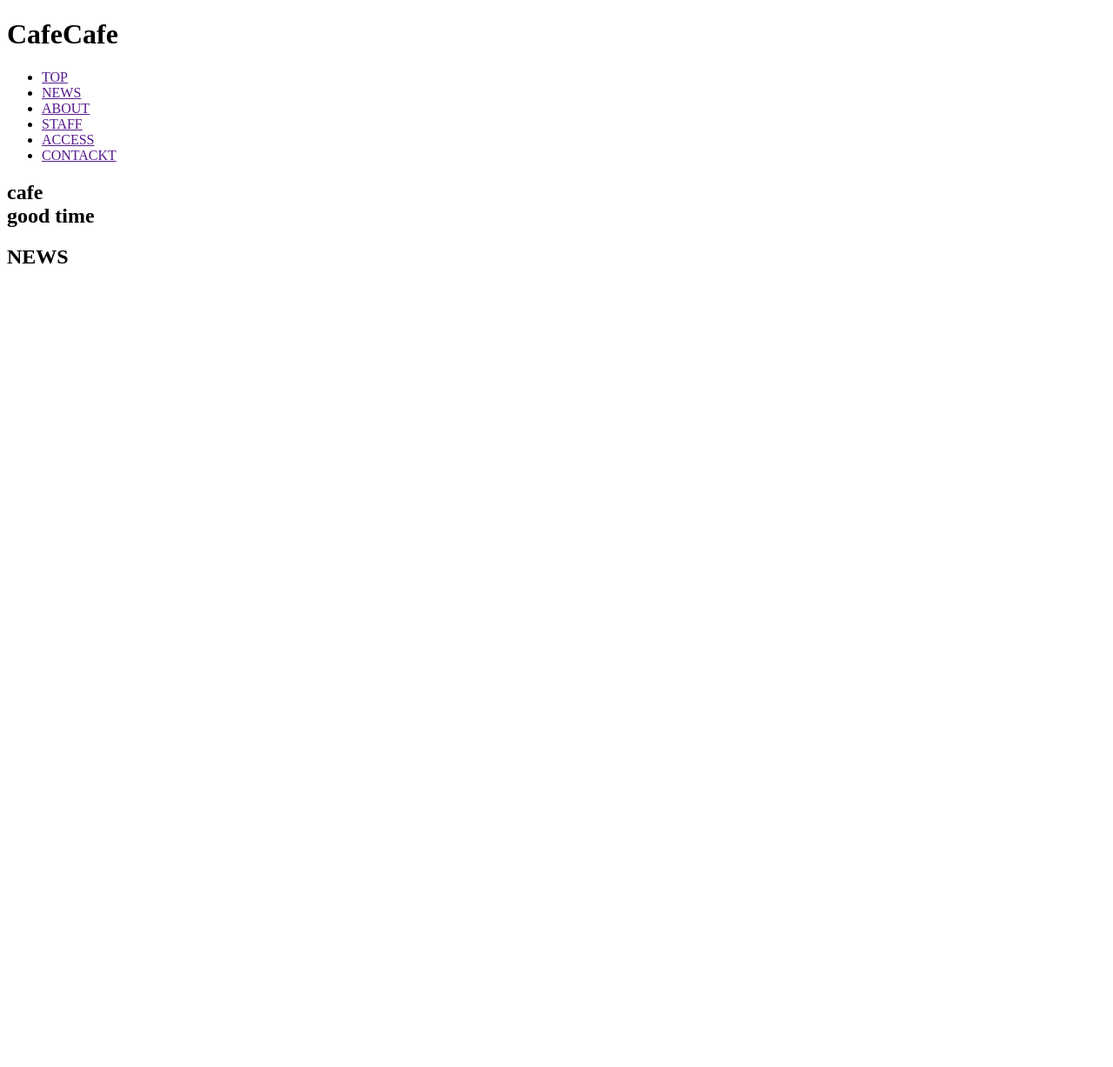
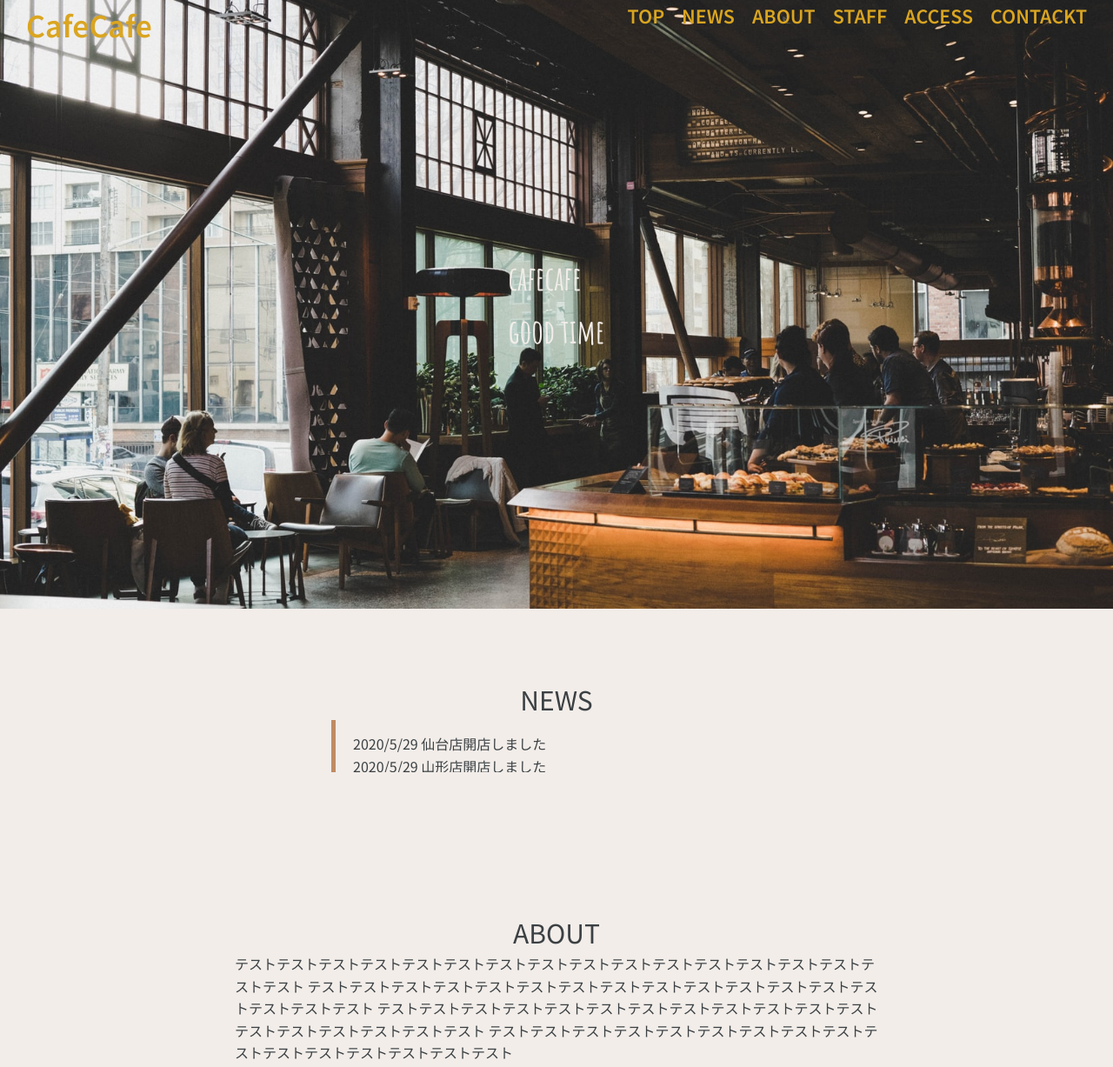
Before and after one commit to yuya-jojojo/responsive_site, a website: page index.html in a window 1280 px wide. Shown: the top 1227 px of the page at 87% size. Before the commit the page ends 800 px from the top, so only its background shows below. Drawn offline with Linux system fonts and the light colour scheme.

Commit message:
[Add]news部分まで

```diff
--- a/index.html
+++ b/index.html
@@ -6,11 +6,13 @@
         <title>responsive cafe</title>
         <!-- googleフォント -->
         <link href="https://fonts.googleapis.com/css2?family=Noto+Sans+JP&display=swap" rel="stylesheet">
+        <link href="https://fonts.googleapis.com/css2?family=Amatic+SC:wght@700&display=swap" rel="stylesheet">
+        <link href="https://fonts.googleapis.com/css2?family=Source+Sans+Pro:wght@600&display=swap" rel="stylesheet">
         <link rel="stylesheet" href="./css/style.css">
     </head>
     <body>
         <header class="l-header js-float-menu">
-            <div class="p-header">
+            <div class="p-header u-flex">
                 <h1 class="p-header__title">CafeCafe</h1>
                 <div class="p-header__trigger js-toggle-sp-menu">
                     <span></span>
@@ -18,13 +20,13 @@
                     <span></span>
                 </div>
                 <nav class="p-nav">
-                    <ul class="c-menu">
+                    <ul class="c-menu js-toggle-sp-menu-target u-flex">
                         <li class="c-menu__item"><a href="" class="c-menu__link js-menu-link">TOP</a></li>
-                        <li class="c-menu__item"><a href="" class="c-menu__link js-menu-link">NEWS</a></li>
-                        <li class="c-menu__item"><a href="" class="c-menu__link js-menu-link">ABOUT</a></li>
-                        <li class="c-menu__item"><a href="" class="c-menu__link js-menu-link">STAFF</a></li>
-                        <li class="c-menu__item"><a href="" class="c-menu__link js-menu-link">ACCESS</a></li>
-                        <li class="c-menu__item"><a href="" class="c-menu__link js-menu-link">CONTACKT</a></li>
+                        <li class="c-menu__item"><a href="#news" class="c-menu__link js-menu-link">NEWS</a></li>
+                        <li class="c-menu__item"><a href="#about" class="c-menu__link js-menu-link">ABOUT</a></li>
+                        <li class="c-menu__item"><a href="#staff" class="c-menu__link js-menu-link">STAFF</a></li>
+                        <li class="c-menu__item"><a href="#access" class="c-menu__link js-menu-link">ACCESS</a></li>
+                        <li class="c-menu__item"><a href="#contact" class="c-menu__link js-menu-link">CONTACKT</a></li>
                     </ul>
                 </nav>
 
@@ -33,17 +35,127 @@
         </header>
 
         <main>
-            <section class="p-hero js-float-menu-target">
-                <h2 class="c-title">cafe<br>good time</h2>
+            <section class="p-hero u-flex js-float-menu-target">
+                <h2 class="p-hero__title">cafecafe<br>good time</h2>
             </section>
 
-            <section id="news" class="">
+            <section id="news" class="l-container">
                 <h2 class="c-title">NEWS</h2>
+                <div class="c-body">
+                    <ul class="p-news">
+                        <li>
+                            <a href="">
+                                <span>2020/5/29</span>
+                                <span>仙台店開店しました</span>
+                            </a>
+                        </li>
+                        <li>
+                            <a href="">
+                                <span>2020/5/29</span>
+                                <span>山形店開店しました</span>
+                            </a>
+                        </li>
+                        <li>
+                            <a href="">
+                                <span>2020/5/29</span>
+                                <span>仙台2号店開店しました</span>
+                            </a>
+                        </li>
+                        <li>
+                            <a href="">
+                                <span>2020/5/29</span>
+                                <span>新潟店開店しました</span>
+                            </a>
+                        </li>
+                    </ul>
+
+                </div>
+            </section>
+
+            <section id="about" class="l-container">
+                <div class="p-about">
+                    <h2 class="c-title">ABOUT</h2>
+                    <div class="c-body">
+                        <p>テストテストテストテストテストテストテストテストテストテストテストテストテストテストテストテストテスト
+                            テストテストテストテストテストテストテストテストテストテストテストテストテストテストテストテストテスト
+                            テストテストテストテストテストテストテストテストテストテストテストテストテストテストテストテストテストテスト
+                            テストテストテストテストテストテストテストテストテストテストテストテストテストテストテストテスト
+                        </p>
+                    </div>
+                </div>
+
+            </section>
+
+            <section id="staff" class="l-container">
+                <h2 class="c-title">STAFF</h2>
+                <div class="p-staff">
+                    <div class="">
+                        <a href="">
+                            <img src="" alt="">
+                        </a>
+                    </div>
+                    <div class="">
+                        <a href="">
+                            <img src="" alt="">
+                        </a>
+                    </div>
+                    <div class="">
+                        <a href="">
+                            <img src="" alt="">
+                        </a>
+                    </div>
+                    <div class="">
+                        <a href="">
+                            <img src="" alt="">
+                        </a>
+                    </div>
+                    <div class="">
+                        <a href="">
+                            <img src="" alt="">
+                        </a>
+                    </div>
+                    <div class="">
+                        <a href="">
+                            <img src="" alt="">
+                        </a>
+                    </div>
+                    <div class="">
+                        <a href="">
+                            <img src="" alt="">
+                        </a>
+                    </div><div class="">
+                        <a href="">
+                            <img src="" alt="">
+                        </a>
+                    </div>
+                </div>
+            </section>
+
+            <section id="access" class="l-container">
+                <h2 class="c-title">ACCESS</h2>
+                <div class="c-body">
+                    <p>宮城県仙台市</p>
+                </div>
+
+            </section>
+
+            <section id="contact" class="l-container">
+                <h2 class="c-title">CONTACT</h2>
+                <div class="c-body">
+                    <form action="" class="p-form">
+                        <input type="text" placeholder="お名前">
+                        <input type="email" placeholder="Email">
+                        <textarea name="comment" id="" cols="30" rows="10" placeholder="お問い合わせ内容"></textarea>
+                        <input type="submit" value="送信">
+                    </form>
+                </div>
 
             </section>
 
         </main>
 
+        <footer class="l-footer"></footer>
+
     </body>
 
 </html>
--- a/scss/foundation/_base.scss
+++ b/scss/foundation/_base.scss
@@ -0,0 +1,82 @@
+//==================
+//ブレイクポイント
+//==================
+$breakpoints: (
+    'sm' : 'screen and (max-width: 480px)',
+    'md' : 'screen and (max-width: 896px)',
+    'lg' : 'screen and (max-width: 1024px)',
+    'xl' : 'screen and (max-width: 1200px)',
+) !default;
+
+@mixin mq($breakpoint: sm){
+    @media #{map-get($breakpoints,$breakpoint)} {
+        @content;
+    }
+}
+
+//===================
+//変数
+//===================
+$font-color_default:#3B4043;
+$font-color_sub1: #F2F2F2;
+$font-color_sub2: #165BA5;
+$color_bg: #F2EDE9;
+$color_bar: #C08B63;
+$color_corp: #FFCE8C;
+$font-color_header:#DAA520;
+
+$site-width: 980px;
+
+$font-size_s: 12px;
+$font-size_m: 14px;
+$font-size_default: 16px;
+$font-size_l: 20px;
+$font-size_xl: 24px;
+$font-size_xxl: 30px;
+$font-size_3l: 36px;
+$font-size_4l: 38px;
+
+$space_s: 5px;
+$space_m: 10px;
+$space_l: 15px;
+$space_xl: 20px;
+$space_xxl: 30px;
+$space_3l: 40px;
+$space_4l: 60px;
+
+$font-family_main:'Noto Sans JP', 游ゴシック体, "Yu Gothic", YuGothic, "ヒラギノ角ゴシック Pro", "Hiragino Kaku Gothic Pro", メイリオ, Meiryo, Osaka, "ＭＳ Ｐゴシック", "MS PGothic",sans-serif;
+$font-family_header:'Source Sans Pro', sans-serif;
+$font-family_corp:'Amatic SC', cursive;
+
+//========================
+//main
+//========================
+html,body{
+    width:100%;
+    color:$font-color_default;
+    font-size: $font-size_default;
+    line-height: 1.6;
+    font-family: $font-family_main;
+    text-size-adjust: 100%;
+    background-color: $color_bg;
+}
+
+a{
+    text-decoration: none;
+    color:$font-color_default;
+    transition: .3s;
+}
+
+a:hover{
+    transition: 0.3s;
+
+}
+
+img {
+    width: 100%;
+    vertical-align: bottom;
+  }
+
+ul{
+    list-style: none;
+  }
--- a/scss/layout/_container.scss
+++ b/scss/layout/_container.scss
@@ -0,0 +1,6 @@
+.l-container{
+    margin:0 auto;
+    width:$site-width;
+    padding: 80px 120px;
+    box-sizing: border-box;
+}
--- a/scss/layout/_header.scss
+++ b/scss/layout/_header.scss
@@ -0,0 +1,13 @@
+.l-header{
+    width:100%;
+    height: 70px;
+    transition: .3s;
+    z-index: 3;
+    align-items: center;
+    position: fixed;
+    padding:0 $space_xxl;
+    box-sizing: border-box;
+    &.float-active{
+        background-color: rgba(255, 255, 255, 0.5);
+    }
+}
--- /dev/null
+++ b/scss/object/component/_menu.scss
@@ -0,0 +1,15 @@
+.c-menu{
+    align-items: center;
+    font-size: $font-size_xl;
+    font-family:$font-family_header;
+    &__item{
+        margin-right:$space_xl;
+        color:$font-color_header;
+        &:last-of-type{
+            margin-right:0;
+        }
+    }
+    &__link{
+        color:$font-color_header;
+    }
+}
--- a/scss/object/component/_title.scss
+++ b/scss/object/component/_title.scss
@@ -0,0 +1,5 @@
+.c-title{
+    text-align:center;
+    font-size:$font-size_xxl;
+
+}
--- /dev/null
+++ b/scss/object/project/_header.scss
@@ -0,0 +1,15 @@
+.p-header{
+    justify-content: space-between;
+    &__title{
+        font-size:$font-size_4l;
+        font-weight: 800;
+        font-family: $font-family_header;
+        color:$font-color_header;
+    }
+    &__trigger{
+        display:none;
+        @include mq(){
+            display: inline-block;
+        }
+    }
+}
--- a/scss/object/project/_hero.scss
+++ b/scss/object/project/_hero.scss
@@ -0,0 +1,15 @@
+.p-hero{
+    background-image: url(../../../img/cafe.jpeg);
+    background-attachment: fixed;
+    background-position: center;
+    background-size: cover;
+    background-repeat: no-repeat;
+    height:700px;
+    justify-content:center;
+    align-items: center;
+    &__title{
+        font-size:$font-size_4l;
+        font-family:$font-family_corp;
+        color:$color_bg
+    }
+}
--- /dev/null
+++ b/scss/object/project/_news.scss
@@ -0,0 +1,9 @@
+.p-news{
+    height:60px;
+    overflow:scroll;
+    border-left:5px solid $color_bar;
+    width: 70%;
+    margin: 0 auto;
+    padding:$space_l $space_xl;
+    box-sizing:border-box;
+}
--- a/scss/object/utility/_flex.scss
+++ b/scss/object/utility/_flex.scss
@@ -0,0 +1,3 @@
+.u-flex{
+    display: flex;
+}
--- a/scss/style.scss
+++ b/scss/style.scss
@@ -0,0 +1,43 @@
+//================================
+//Foundation
+//================================
+
+@import "foundation/_reset";
+@import "foundation/_base";
+
+//================================
+//Layout
+//================================
+
+@import "layout/_container";
+@import "layout/_header";
+@import "layout/_footer";
+
+//================================
+//Object
+//================================
+
+//=================================
+//Comoponent
+//=================================
+
+@import "object/component/_title";
+@import "object/component/menu";
+
+
+
+//=====================================
+//Project
+//=====================================
+
+@import "object/project/_about";
+@import "object/project/_hero";
+@import "object/project/_staff";
+@import "object/project/_header";
+@import "object/project/news";
+
+//======================================
+//utility
+//======================================
+
+@import "object/utility/_flex";
```
Also changed, not shown: css/style.css, img/cafe.jpeg (added), 1 other file.
